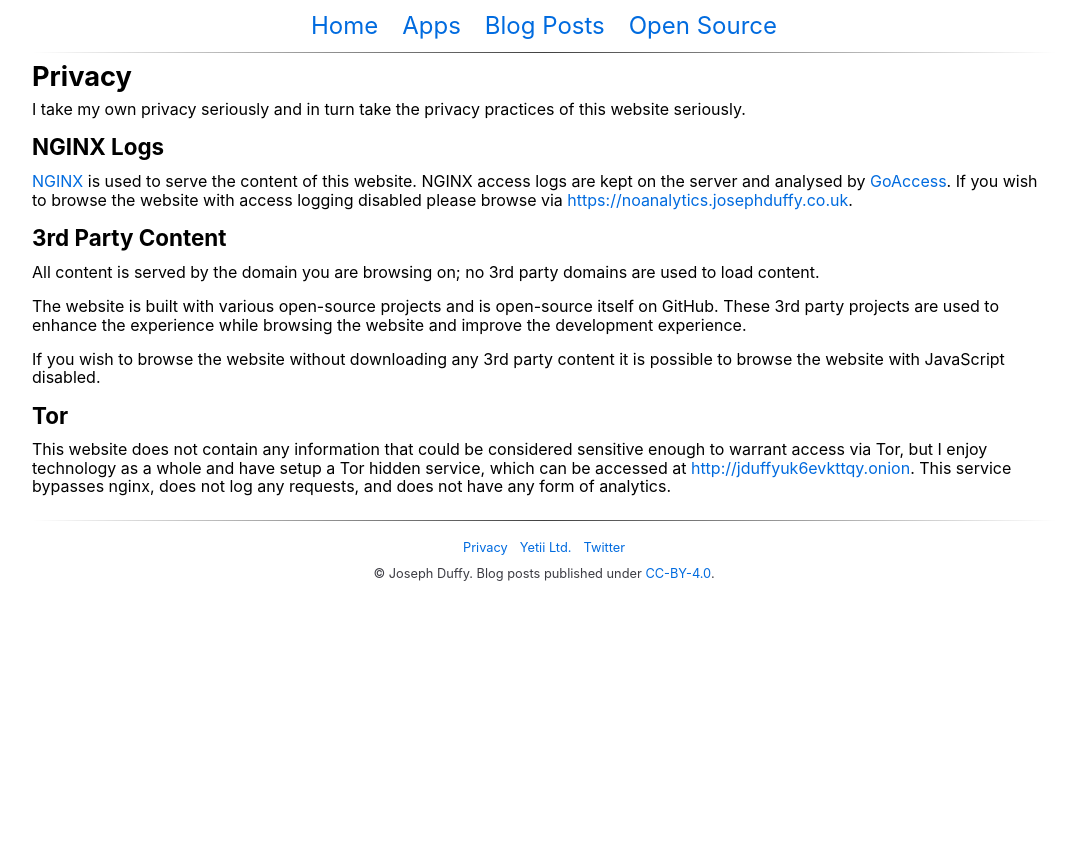
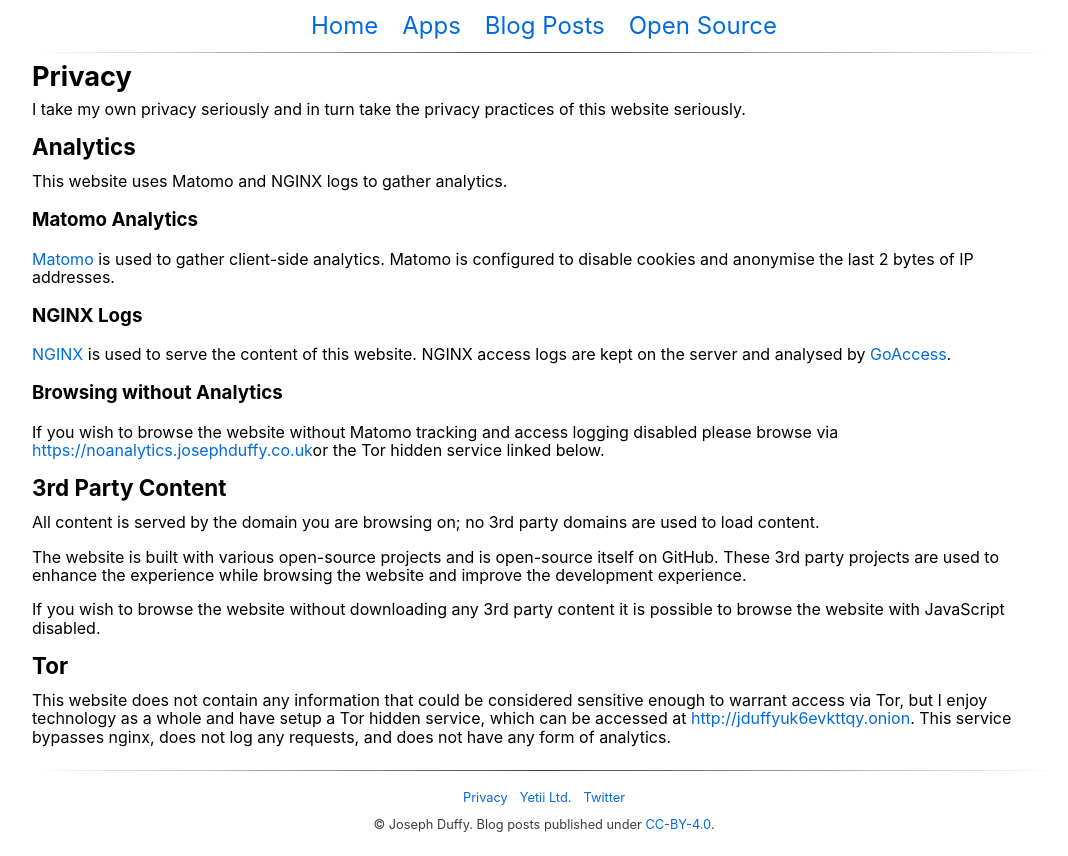
Before and after one commit to JosephDuffy/josephduffy.co.uk, a Next.js app: page /privacy in a window 1280 px wide. Shown: the whole page, without its empty margins (96-1164 px from the left). Before the commit the page ends 800 px from the top, so only its background shows below. Built offline with nearby package versions, Linux system fonts and the light colour scheme.

Commit message:
Add Matomo analytics
A separate docker image tagged as `analytics` is also being built.

Closes #113

```diff
--- a/pages/_app.tsx
+++ b/pages/_app.tsx
@@ -2,14 +2,55 @@ import { Fragment } from "react"
 import App from "next/app"
 import Head from "next/head"
 import "normalize.css/normalize.css"
+import { Router } from "next/dist/client/router"
+
+declare global {
+  interface Window {
+    // Matomo
+    _paq?: {
+      push(event: string[]): void
+    }
+  }
+}
 
 // A custom app to support importing CSS files globally
 class MyApp extends App {
+  componentDidMount(): void {
+    Router.events.on("routeChangeComplete", (url) => {
+      if (window && window._paq) {
+        window._paq.push(["setCustomUrl", url])
+        window._paq.push(["setDocumentTitle", document.title])
+        window._paq.push(["trackPageView"])
+      }
+    })
+  }
+
   public render(): JSX.Element {
     const { Component, pageProps } = this.props
     return (
       <Fragment>
         <Head>
+          {process.env["ANALYTICS_URL"] && (
+            <script
+              type="text/javascript"
+              dangerouslySetInnerHTML={{
+                __html: `
+  var _paq = window._paq || [];
+  /* tracker methods like "setCustomDimension" should be called before "trackPageView" */
+  _paq.push(["disableCookies"]);
+  _paq.push(['trackPageView']);
+  _paq.push(['enableLinkTracking']);
+  (function() {
+    var u="${process.env["ANALYTICS_URL"]}";
+    _paq.push(['setTrackerUrl', u+'matomo.php']);
+    _paq.push(['setSiteId', '1']);
+    var d=document, g=d.createElement('script'), s=d.getElementsByTagName('script')[0];
+    g.type='text/javascript'; g.async=true; g.defer=true; g.src=u+'matomo.js'; s.parentNode.insertBefore(g,s);
+  })();
+                  `,
+              }}
+            />
+          )}
           <meta name="viewport" content="width=device-width, initial-scale=1" />
           <link
             rel="apple-touch-icon"
--- a/pages/privacy.tsx
+++ b/pages/privacy.tsx
@@ -17,16 +17,28 @@ const PrivacyPage: NextPage = () => {
         I take my own privacy seriously and in turn take the privacy practices
         of this website seriously.
       </p>
-      <h2>NGINX Logs</h2>
+      <h2>Analytics</h2>
+      <p>This website uses Matomo and NGINX logs to gather analytics.</p>
+      <h3>Matomo Analytics</h3>
+      <p>
+        <a href="https://matomo.org/">Matomo</a> is used to gather client-side
+        analytics. Matomo is configured to disable cookies and anonymise the
+        last 2 bytes of IP addresses.
+      </p>
+      <h3>NGINX Logs</h3>
       <p>
         <a href="https://nginx.org/">NGINX</a> is used to serve the content of
         this website. NGINX access logs are kept on the server and analysed by{" "}
-        <a href="https://goaccess.io/">GoAccess</a>. If you wish to browse the
-        website with access logging disabled please browse via{" "}
+        <a href="https://goaccess.io/">GoAccess</a>.
+      </p>
+      <h3>Browsing without Analytics</h3>
+      <p>
+        If you wish to browse the website without Matomo tracking and access
+        logging disabled please browse via{" "}
         <a href="https://noanalytics.josephduffy.co.uk">
           https://noanalytics.josephduffy.co.uk
         </a>
-        .
+        or the Tor hidden service linked below.
       </p>
       <h2>3rd Party Content</h2>
       <p>
```
Also changed, not shown: 2 other files (tests, documents, lock files or other folders).
